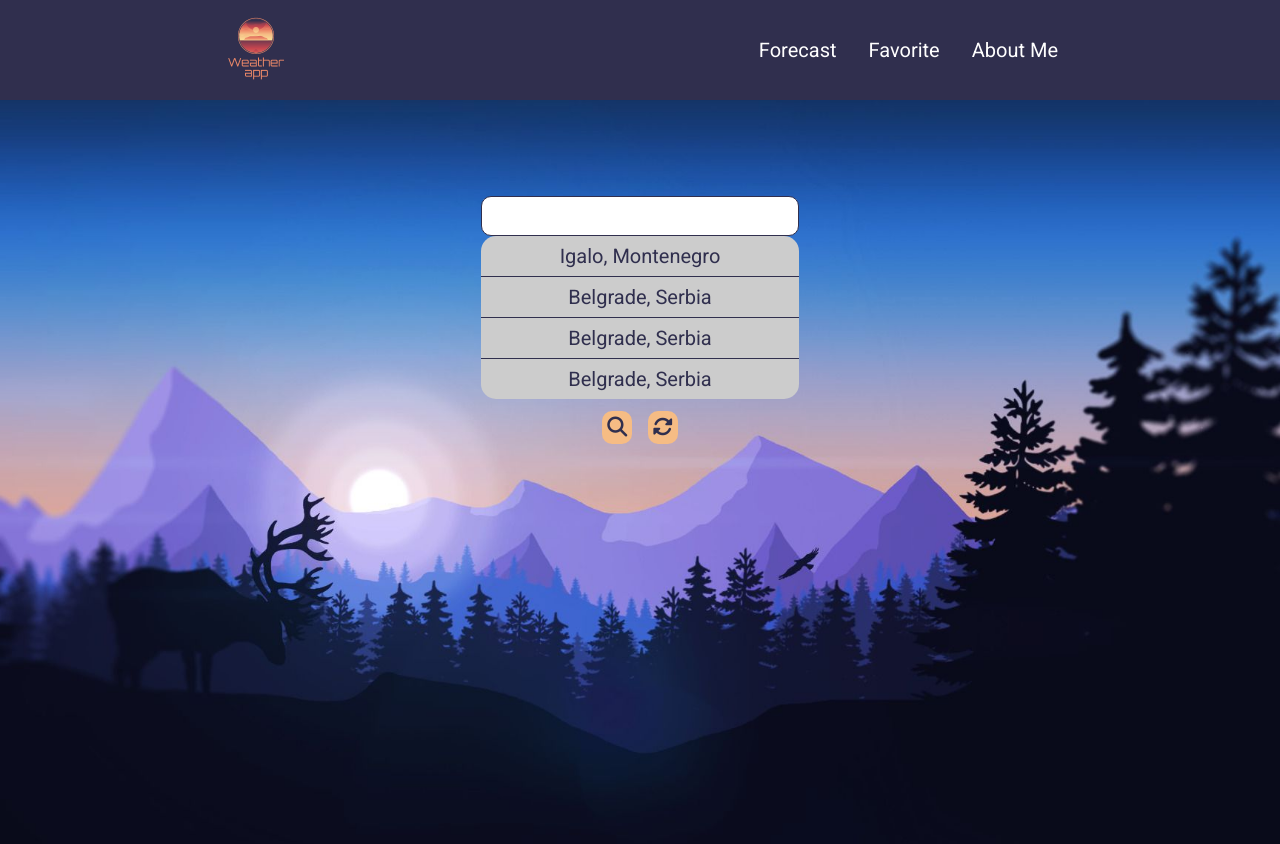
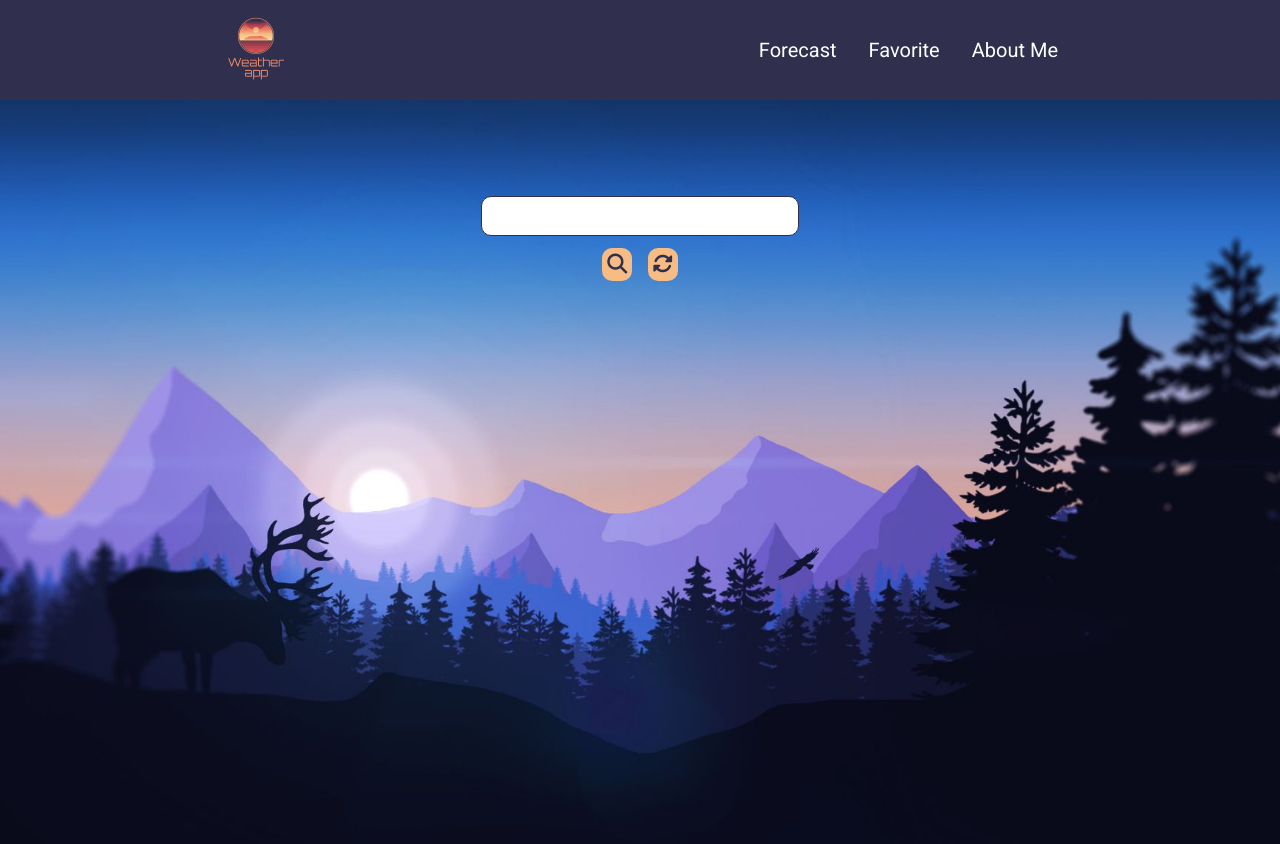
Before and after one commit to djneskovic/new_weather_app, a Vue app: page /forecast in a window 1280 px wide. Shown: the top 844 px of the page. Built offline with nearby package versions, Linux system fonts and the light colour scheme.

Commit message:
Autocomplete

```diff
--- /dev/null
+++ b/src/components/forecast/AutoComplete.vue
@@ -0,0 +1,11 @@
+<template>
+    <li>
+        <p>{{ cityAC }}, {{ countryAC }} </p>
+    </li>
+</template>
+
+<script>
+export default {
+    props: ['idAC', 'cityAC', 'countryAC']
+}
+</script>
--- a/src/components/forecast/TheForecast.vue
+++ b/src/components/forecast/TheForecast.vue
@@ -6,11 +6,9 @@
                 <form class="form" @submit.prevent="onClick">
                     <div class="autocomplete">
                         <input type="text" class="inputText" v-model="inputText" @keyup="autocompleteCity">
-                        <ul>
-                            <li>Igalo, Montenegro</li>
-                            <li>Belgrade, Serbia</li>
-                            <li>Belgrade, Serbia</li>
-                            <li>Belgrade, Serbia</li>
+                        <ul v-if="autoComplete">
+                            <auto-complete v-for="trt in trts" :key="trt.id" :cityAC="trt.city"
+                                :countryAC="trt.country"></auto-complete>
                         </ul>
                     </div>
                     <div class="btns">
@@ -75,10 +73,12 @@
 <script>
 import axios from 'axios';
 import ErrorMessage from './ErrorMessage.vue';
+import AutoComplete from './AutoComplete.vue';
 
 export default {
     components: {
-        ErrorMessage
+        ErrorMessage,
+        AutoComplete
     },
 
     inject: ['apiKey', 'apiForecastUrl', 'apiSearchUrl'],
@@ -106,6 +106,11 @@ export default {
             errorMsg: false,
             nameKeeper: '',
             favoritesCities: [],
+            autoComplete: false,
+            trts: [
+                { id: 1, city: 'Igalo', country: 'Montenegro' },
+                { id: 2, city: 'Belgrade', country: 'Serbia' },
+            ]
         }
     },
 
@@ -172,6 +177,12 @@ export default {
         },
 
         autocompleteCity() {
+            this.autoComplete = true;
+
+            if (!this.inputText) {
+                this.autoComplete = false;
+            }
+
             axios.get(`${this.apiSearchUrl}${this.apiKey}&q=${this.inputText}`)
                 .then(res => {
                     const data = res.data;
--- a/src/components/navigation/TheNavigation.vue
+++ b/src/components/navigation/TheNavigation.vue
@@ -108,7 +108,7 @@ export default {
         top: -100%;
         text-align: center;
         margin-top: 5.3rem;
-        transition: all .5s ease;
+        transition: all .2s ease;
     }
 
     .nav-content--active {
```
